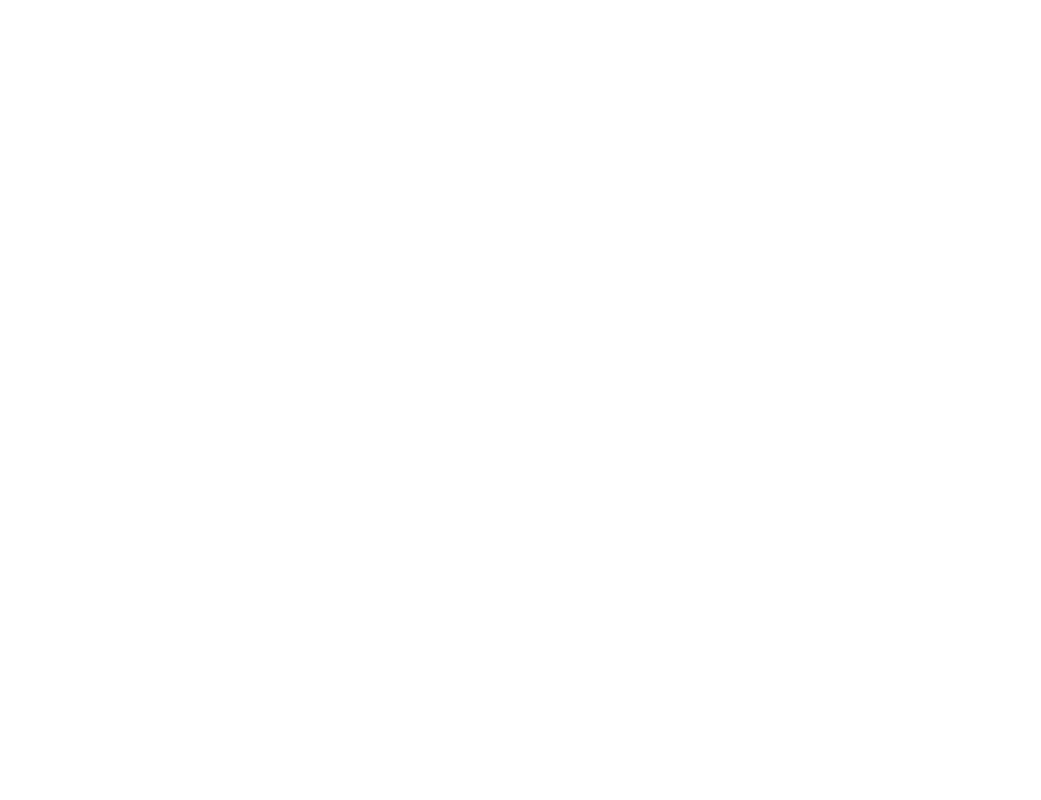
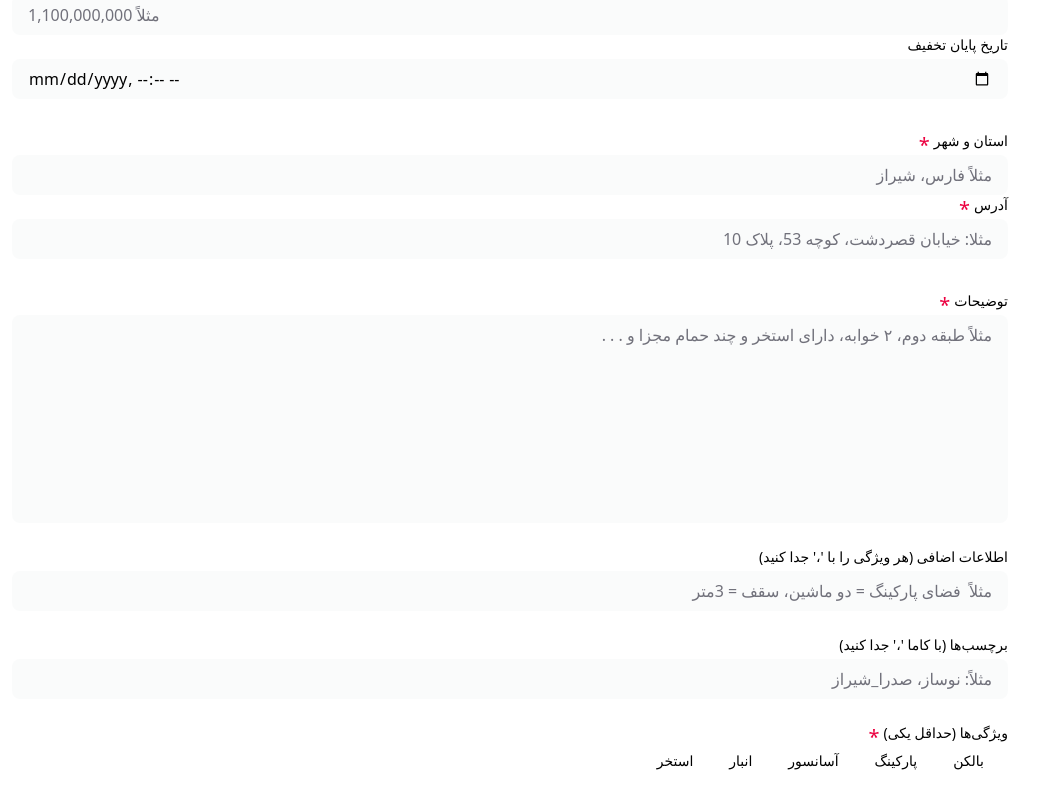
Before and after one commit to homow/home-nest-admin, a Next.js app: page /properties/create in a window 1280 px wide. Shown: the part 520-1320 px from the top of the page, without its empty margins (0-1041 px from the left). Before the commit the page ends 800 px from the top, so only its background shows below. Built offline with nearby package versions, Linux system fonts and the light colour scheme.

Commit message:
add forms to page

```diff
--- a/src/app/(main)/properties/create/components/CreatePropertyForm.tsx
+++ b/src/app/(main)/properties/create/components/CreatePropertyForm.tsx
@@ -83,6 +83,15 @@
                 : [...prevState.features, feature]
         }));
     }
+
+    // check features error
+    useEffect(() => {
+        if (errors.features && formData.features.length > 0) {
+            queueMicrotask(() => {
+                setErrors({...errors, features: ""});
+            });
+        }
+    }, [errors, formData.features.length]);
 
     function handleSubmit(e: FormEvent<HTMLFormElement>) {
         e.preventDefault();
--- a/src/app/(main)/properties/create/page.tsx
+++ b/src/app/(main)/properties/create/page.tsx
@@ -1,11 +1,12 @@
 import type {Metadata} from 'next';
+import CreatePropertyForm from "./components/CreatePropertyForm";
 
 export default function CreateProperties() {
     return (
         <section
             className={"main-components"}
         >
-            ساخت ملک جدید
+            <CreatePropertyForm/>
         </section>
     );
 };
```
